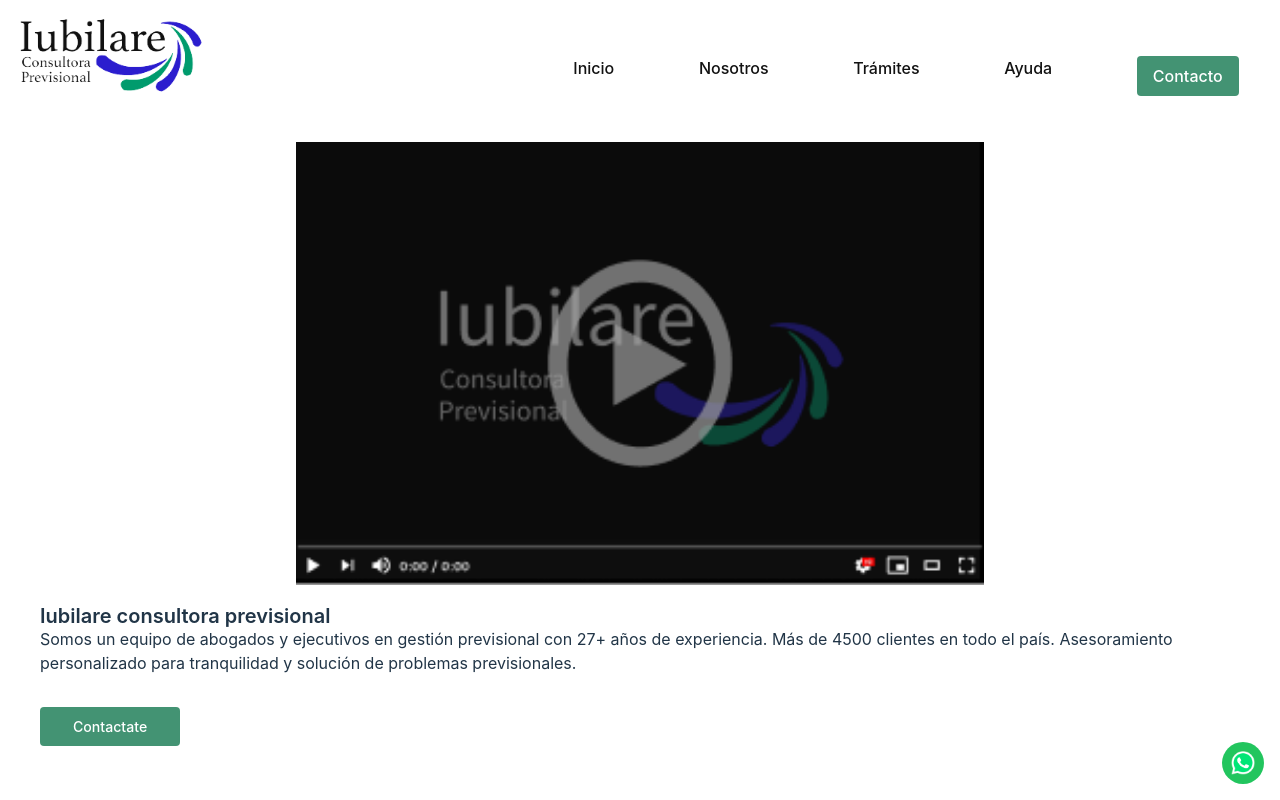
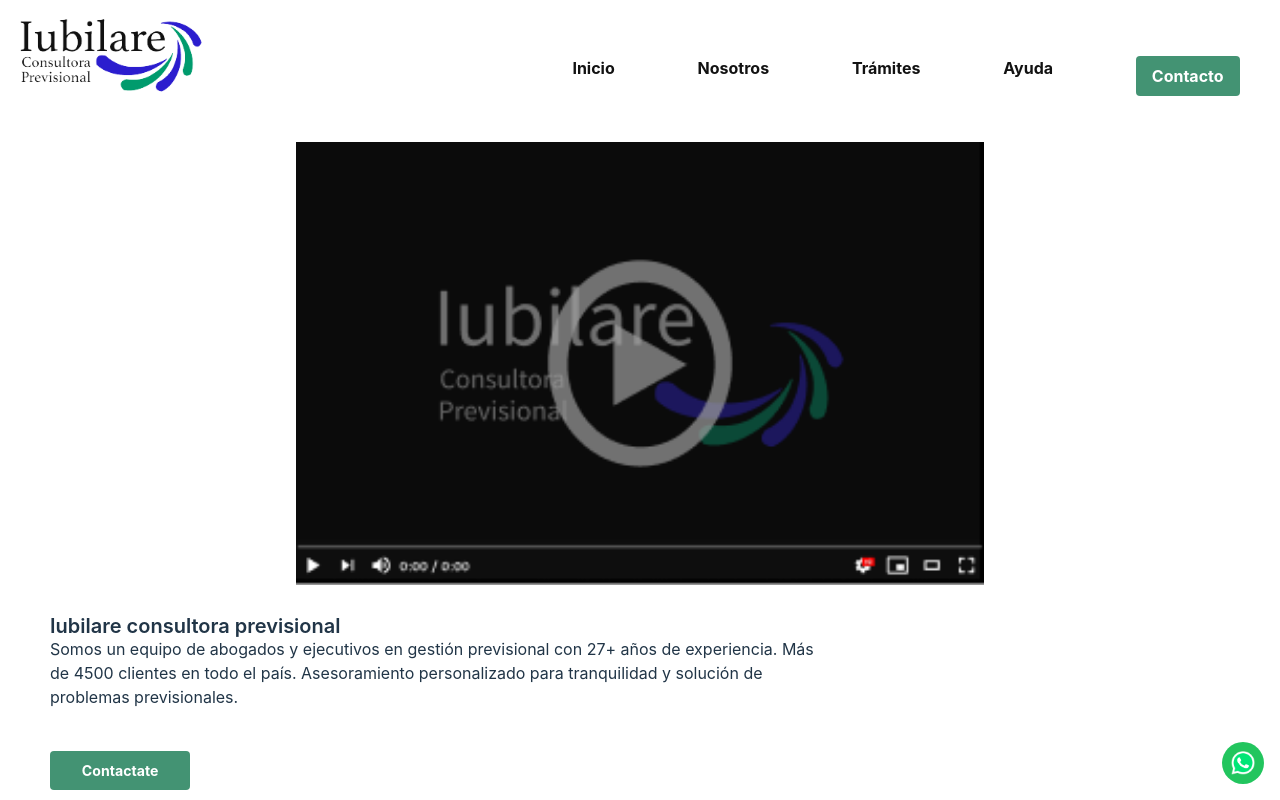
Before and after one commit to FooTalent/iubilare, a React (Vite) app: page / in a window 1280 px wide. Shown: the top 800 px of the page. Built offline with nearby package versions, Linux system fonts and the light colour scheme.

Commit message:
fix/ General views

```diff
--- a/src/components/form/Form.tsx
+++ b/src/components/form/Form.tsx
@@ -45,7 +45,7 @@ export default function Form (){
                     </div>
                     <div className="h-[36px] min-h-[36px]"></div>
                     <div className="w-full pl-[7.5px] pr-[7.5px]">
-                        <button className="w-full active:text-active-green hover:text-inherit md:inline-block py-2 px-4 bg-button-green text-white rounded hover:bg-button-hover-green hover:text-white active:bg-active-green outline-none focus:border focus:outline-none md:w-[140.13px] md:text-[14.14px]">Enviar consulta</button>
+                        <button className="w-full active:text-active-green hover:text-inherit md:inline-block py-2 px-4 bg-button-green text-white rounded hover:bg-button-hover-green hover:text-white active:bg-active-green outline-none focus:border focus:outline-none md:w-[145.13px] md:text-[14.14px] font-bold  2xl:w-[160px] ">Enviar consulta</button>
                     </div>
                 </div>
             </div>
--- a/src/components/navbar/Navbar.tsx
+++ b/src/components/navbar/Navbar.tsx
@@ -44,32 +44,32 @@ export default function Navbar() {
                         <span>
                             {/* se agregaron las clases active:text-active-green para el color cuando activas el link en version mobile*/}
                             {/* se agregaron las clases hover:text-inherit para eliminar el violet como color por defecto de los tags a*/}
-                        <Link to={"/"} className="group active:text-active-green hover:text-inherit">Inicio
+                        <Link to={"/"} className="group active:text-active-green hover:text-inherit font-bold">Inicio
                         <div className="md:bg-active-green md:h-[2.3px] md:w-0 md:group-hover:w-full md:transition-all md:duration-500"></div>
                         </Link>
                         </span>
 
                     </li>
                     <li>
-                        <Link to={"/nosotros"} className="group active:text-active-green hover:text-inherit">Nosotros
+                        <Link to={"/nosotros"} className="group active:text-active-green hover:text-inherit font-bold">Nosotros
                         <div className="md:bg-active-green md:h-[2.3px] md:w-0 md:group-hover:w-full md:transition-all md:duration-500"></div>
                         </Link>
 
 
                     </li>
                     <li>
-                    <Link to={"/tramites"} className="group active:text-active-green hover:text-inherit">Trámites
+                    <Link to={"/tramites"} className="group active:text-active-green hover:text-inherit font-bold">Trámites
                         <div className="md:bg-active-green md:h-[2.3px] md:w-0 md:group-hover:w-full md:transition-all md:duration-500"></div>
                         </Link>
                     </li>
 
                     <li>
-                    <Link to={"/ayuda"} className="group active:text-active-green hover:text-inherit">Ayuda
+                    <Link to={"/ayuda"} className="group active:text-active-green hover:text-inherit font-bold">Ayuda
                         <div className="md:bg-active-green md:h-[2.3px] md:w-0 md:group-hover:w-full md:transition-all md:duration-500"></div>
                         </Link>
                     </li>
                     <li>
-                        <a className="active:text-active-green hover:text-inherit md:inline-block md:py-2 md:px-4 md:bg-button-green md:text-white md:rounded md:hover:bg-button-hover-green md:hover:text-white md:active:bg-active-green" href="#">Contacto</a>
+                        <a className="active:text-active-green hover:text-inherit md:inline-block md:py-2 md:px-4 md:bg-button-green md:text-white md:rounded md:hover:bg-button-hover-green md:hover:text-white md:active:bg-active-green font-bold" href="#">Contacto</a>
                     </li>
                 </ul>
                 </div>
--- a/src/views/Home.tsx
+++ b/src/views/Home.tsx
@@ -48,12 +48,12 @@ export default function Home() {
       <div className="flex flex-col px-[16px] md:px-[40px] 2xl:px-[120px]">
         <div className="flex flex-col md:flex-col-reverse 2xl:flex-row- 2xl:flex-row-reverse 2xl:gap-[132px]  2xl:mt-[100px]">
         <div className="2xl:w-[50%] 2xl:flex">
-        <div className="hidden md:block text-left 2xl:flex 2xl:flex-col 2xl:justify-around 2xl:w-[70%]">
+        <div className="hidden md:block text-left md:m-[10px] 2xl:flex 2xl:flex-col 2xl:justify-around 2xl:w-[70%]">
             <h1 className="md:text-[20px] md:font-semibold 2xl:text-[40px]">Iubilare consultora previsional</h1>
             <p className="hidden 2xl:block 2xl:text-[28px]">27 años de experiencia. Asesoramiento personalizado. Soluciones previsionales confiables en <span className="2xl:font-bold">todo el país.</span></p>
-            <p className="2xl:hidden">Somos un equipo de abogados y ejecutivos en gestión previsional con 27+ años de experiencia. Más de 4500 clientes en todo el país. Asesoramiento personalizado para tranquilidad y solución de problemas previsionales.</p>
+            <p className="md:w-2/3 2xl:hidden">Somos un equipo de abogados y ejecutivos en gestión previsional con 27+ años de experiencia. Más de 4500 clientes en todo el país. Asesoramiento personalizado para tranquilidad y solución de problemas previsionales.</p>
             <div className="hidden 2xl:block 2xl:mt-5">
-              <button className="w-full active:text-active-green hover:text-inherit md:inline-block py-2 px-4 bg-button-green text-white rounded hover:bg-button-hover-green hover:text-white active:bg-active-green outline-none focus:border focus:outline-none md:w-[140.13px] md:text-[14.14px] 2xl:w-[100%]">Contactate</button>
+              <button className="w-full active:text-active-green hover:text-inherit md:inline-block py-2 px-4 bg-button-green text-white rounded hover:bg-button-hover-green hover:text-white active:bg-active-green outline-none focus:border focus:outline-none md:w-[140.13px] md:text-[14.14px] 2xl:w-[100%] font-bold">Contactate</button>
             </div>
         </div>
           <div className="text-[20px] md:hidden">
@@ -61,11 +61,11 @@ export default function Home() {
           </div>
         </div>
           <div className="">
-            <img className="mx-auto mb-5 mt-5 w-auto h-[200px] md:w-[688px] md:h-auto" src="/Youtubeplayer.png" alt="Hero"/>
+            <img className="w-full mx-auto mb-5 mt-5 md:w-[688px] md:h-auto" src="/Youtubeplayer.png" alt="Hero"/>
           </div>
         </div>
-        <div className="2xl:hidden mt-8 flex justify-start">
-        <button className="w-full active:text-active-green hover:text-inherit md:inline-block py-2 px-4 bg-button-green text-white rounded hover:bg-button-hover-green hover:text-white active:bg-active-green outline-none focus:border focus:outline-none md:w-[140.13px] md:text-[14.14px]">Contactate</button>
+        <div className="2xl:hidden mt-8 md:mx-[10px] flex justify-start">
+        <button className="w-full active:text-active-green hover:text-inherit md:inline-block py-2 px-4 bg-button-green text-white rounded hover:bg-button-hover-green hover:text-white active:bg-active-green outline-none focus:border focus:outline-none md:w-[140.13px] md:text-[14.14px] font-bold">Contactate</button>
         </div>
 
       </div>
@@ -177,7 +177,7 @@ export default function Home() {
         <div className="h-[36px]"></div>
 
         <div className="2xl:hidden">
-            <button className="w-full active:text-active-green hover:text-inherit md:inline-block py-2 px-4 bg-button-green text-white rounded hover:bg-button-hover-green hover:text-white active:bg-active-green outline-none focus:border focus:outline-none md:w-[140.13px] md:text-[14.14px]">Más info</button>
+            <button className="w-full active:text-active-green hover:text-inherit md:inline-block py-2 px-4 bg-button-green text-white rounded hover:bg-button-hover-green hover:text-white active:bg-active-green outline-none focus:border focus:outline-none md:w-[140.13px] md:text-[14.14px]  font-bold">Más info</button>
         </div>
       </div>
 
```
